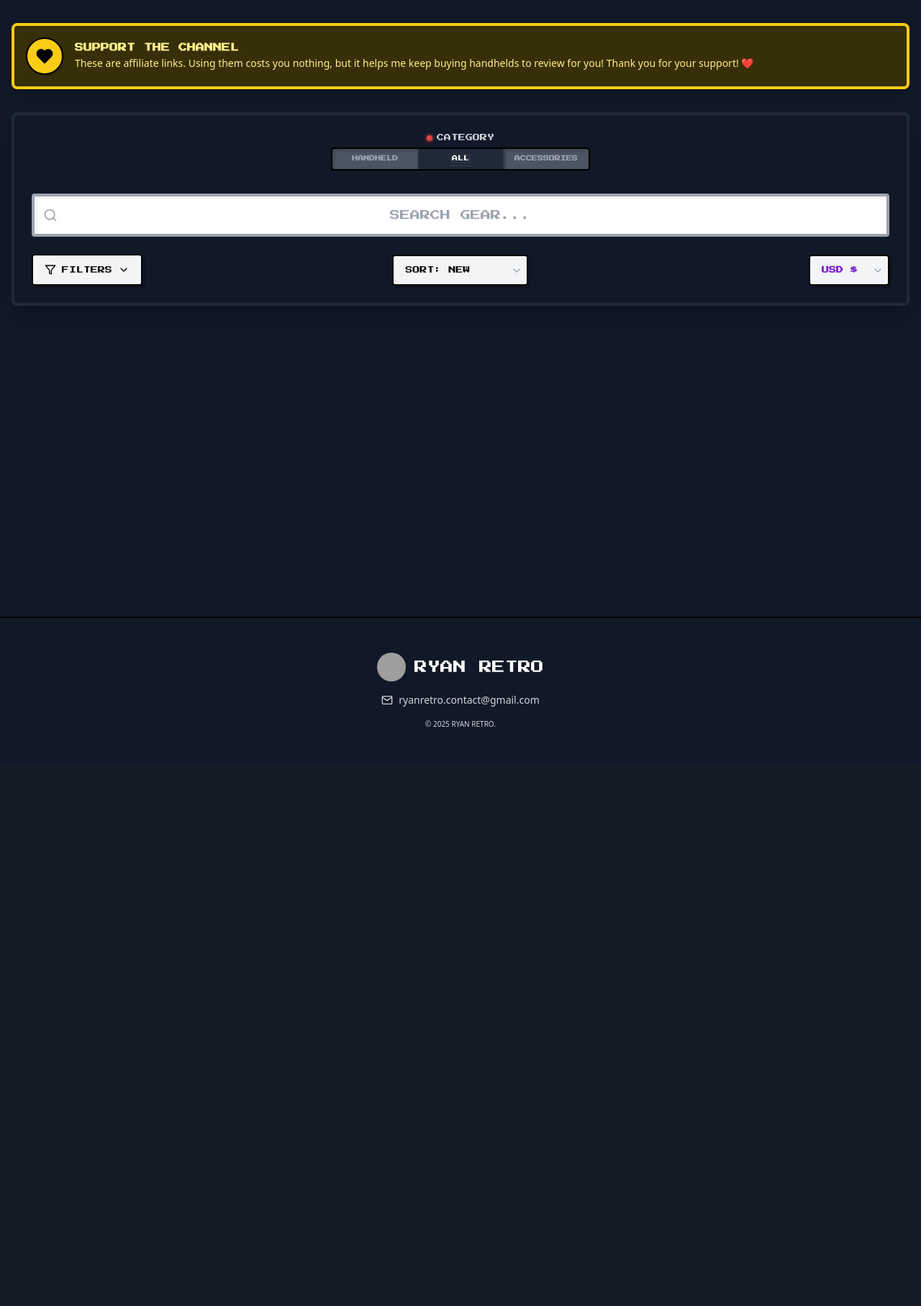
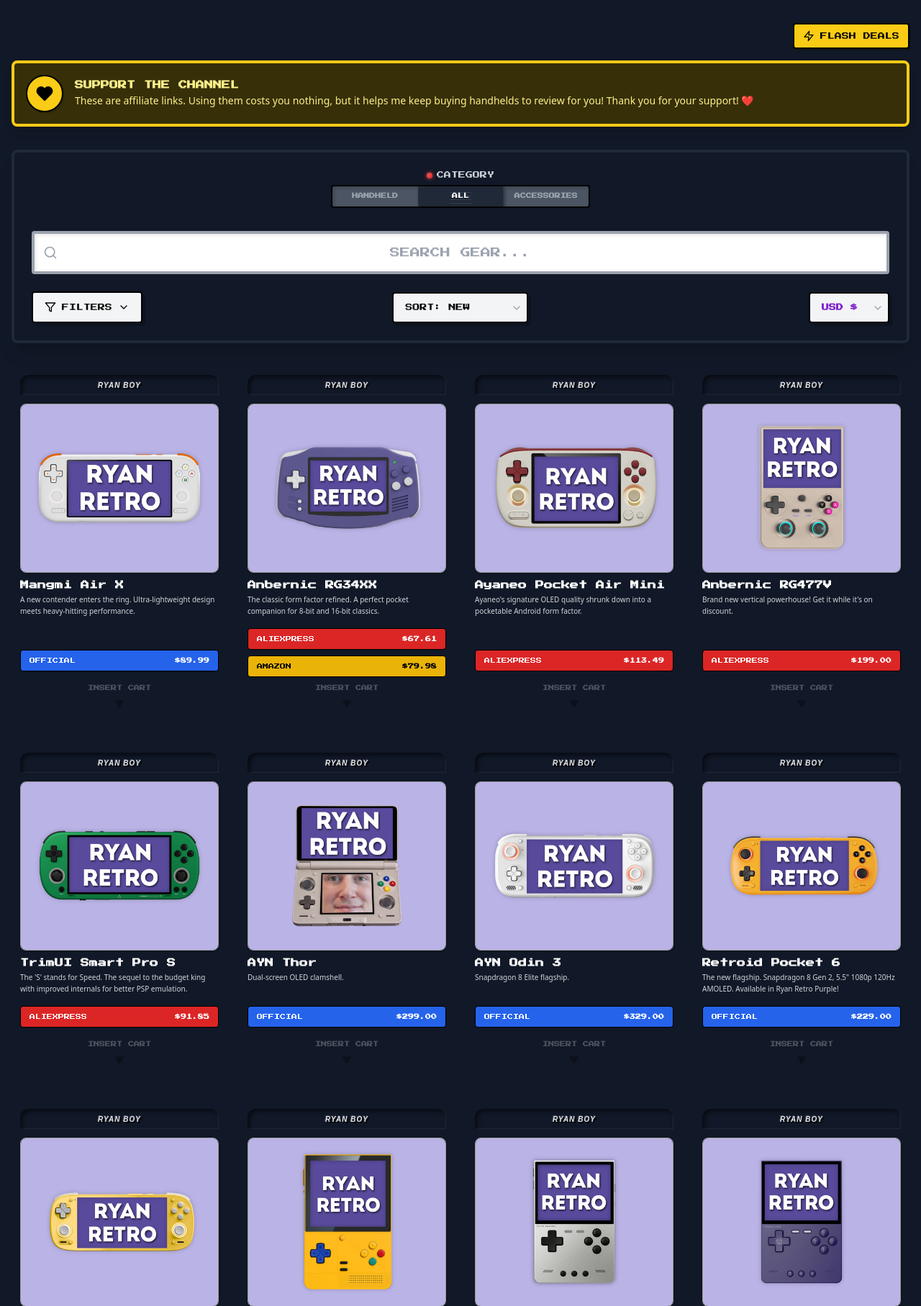
Before and after one commit to IRyzoI/ryanretro, a FastAPI app: page /store in a window 1280 px wide. Shown: the part 104-1919 px from the top of the page at 72% size. Before the commit the page ends 1114 px from the top, so only its background shows below. Run offline with FastAPI, Linux system fonts and the light colour scheme; some libraries are stand-ins or nearby versions; grey boxes are pictures that could not be loaded.

Commit message:
Update store.html

```diff
--- a/templates/store.html
+++ b/templates/store.html
@@ -589,6 +589,14 @@
 </div>
 
 <section id="mainContentSection" class="py-8 container mx-auto px-4">
+
+  <div class="flex justify-end mb-4">
+      <button id="openFlashDealsBtn"
+              class="px-3 py-2 bg-yellow-400 hover:bg-yellow-300 text-black rounded pixel-btn retro-font text-[10px] uppercase border-2 border-black flex items-center gap-2 shadow-[2px_2px_0_0_rgba(0,0,0,0.2)]">
+          <i data-feather="zap" class="w-4 h-4"></i>
+          <span>FLASH DEALS</span>
+      </button>
+  </div>
 
   <div class="bg-yellow-50 border-4 border-yellow-400 text-yellow-800 p-4 mb-8 rounded-lg shadow-lg flex flex-col md:flex-row items-center gap-4 text-center md:text-left cart-animate" style="animation-delay: 0.1s;">
       <div class="bg-yellow-400 text-white p-3 rounded-full border-2 border-black shadow-[2px_2px_0_0_rgba(0,0,0,0.1)] flex-shrink-0">
```
